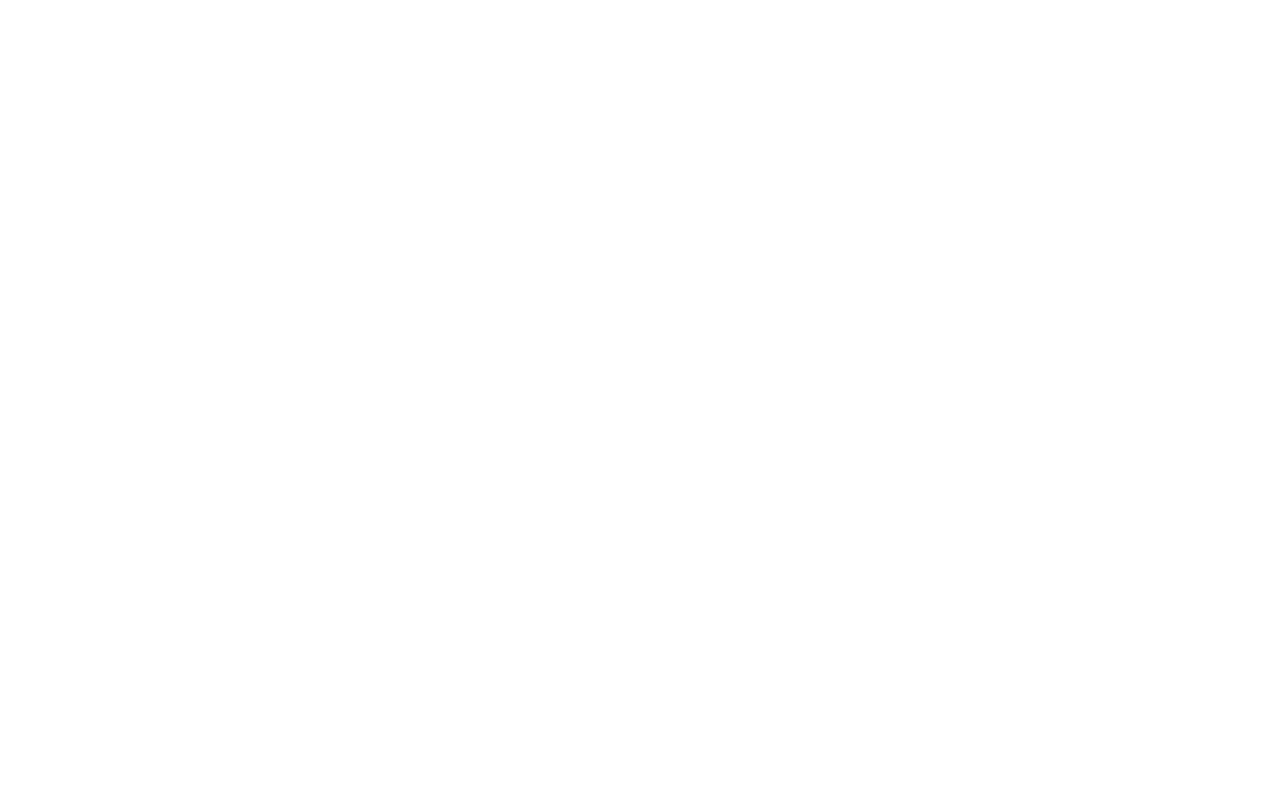
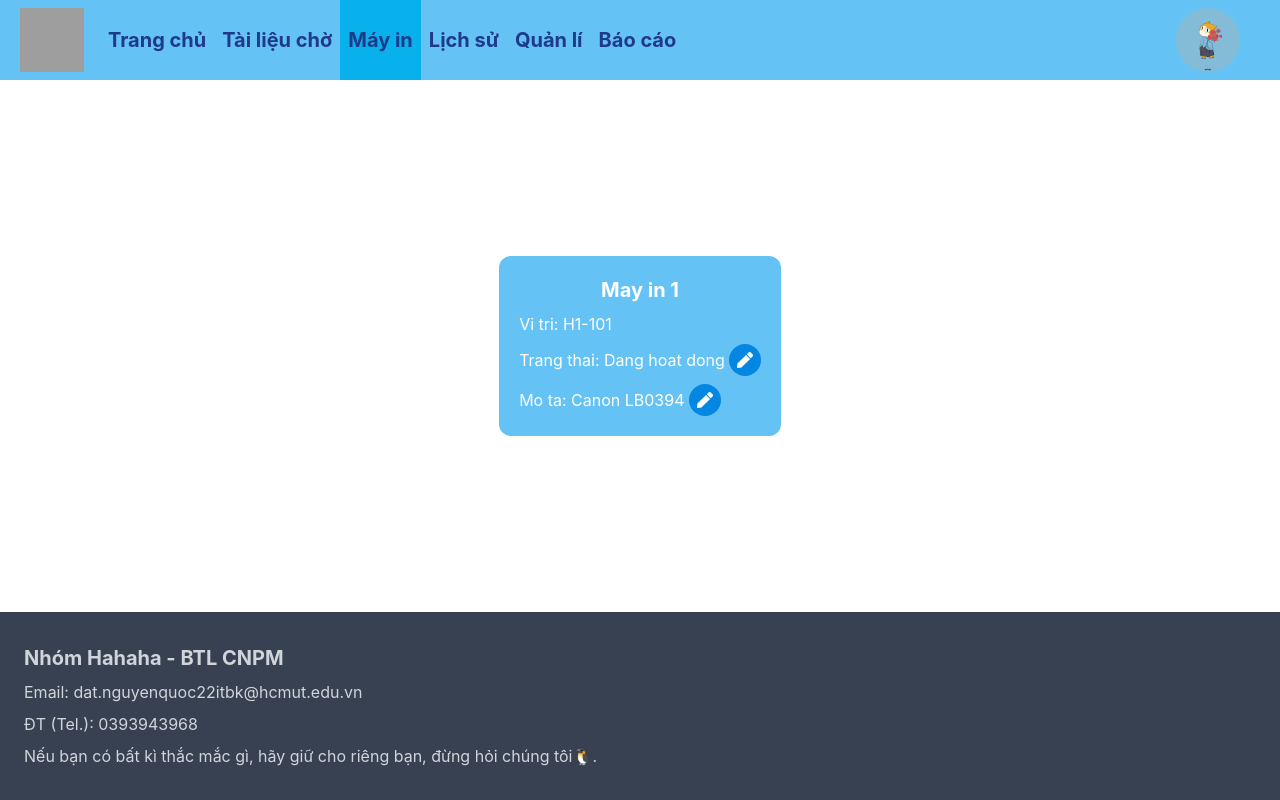
Before and after one commit to HienLe2004/hcmut-ssps-241, a React (Create React App) app in the folder frontend/: page /spso/printers/1 in a window 1280 px wide. Before the commit this address had no page. Built offline with nearby package versions, Linux system fonts and the light colour scheme; grey boxes are pictures that could not be loaded.

Commit message:
Update printer info page draft

```diff
--- a/frontend/src/App.js
+++ b/frontend/src/App.js
@@ -1,10 +1,8 @@
 import React from "react";
 import { BrowserRouter as Router, Routes, Route } from "react-router-dom";
 
-import Header from "./components/header";
 import { LoginPage } from "./pages/loginPage";
 import { HomePage } from "./pages/Student/HomePage";
-import { StudentHeader } from "./components/StudentHeader";
 import { StudentHomePage } from "./pages/Student/StudentHomePage";
 import { PrintDocument } from "./pages/Student/PrintDocument";
 import { SPSOHomePage } from "./pages/SPSO/SPSOHomePage";
@@ -15,6 +13,7 @@ import { ManagementPage } from "./pages/SPSO/ManagementPage/ManagementPage";
 import { ReportsPage } from "./pages/SPSO/ReportsPage/ReportsPage";
 import { PrintingHistory } from "./pages/Student/PrintingHistory";
 import { BuyPage } from "./pages/Student/BuyPage";
+import { PrinterInfoPage } from "./pages/SPSO/PrintersPage/PrinterInfoPage";
 
 
 function App() {
@@ -31,6 +30,7 @@ function App() {
       <Route path="/spso/homepage" element={<SPSOHomePage/>}/>
       <Route path="/spso/waiting-docs" element={<WaitingDocsPage/>}/>
       <Route path="/spso/printers" element={<PrintersPage/>}/>
+      <Route path="/spso/printers/:id" element={<PrinterInfoPage/>}/>
       <Route path="/spso/history" element={<SystemHistoryPage/>}/>
       <Route path="/spso/management" element={<ManagementPage/>}/>
       <Route path="/spso/reports" element={<ReportsPage/>}/>
--- /dev/null
+++ b/frontend/src/pages/SPSO/PrintersPage/PrinterInfoPage.jsx
@@ -0,0 +1,40 @@
+import { useParams } from "react-router-dom"
+import { SPSOHeader } from "../../../components/SPSOHeader";
+import { Footer } from "../../../components/footer";
+import { FaPen } from "react-icons/fa";
+
+export const PrinterInfoPage = () => {
+    const {id} = useParams();
+    return <div>
+        <div className="flex flex-col min-h-screen">
+            <SPSOHeader />
+            {/* {formOpen && <NewPrinterForm closeForm={() => setFormOpen(false)} submitForm={() => {setNotiOpen(true)}}/>}
+            {notiOpen && <Notification noti="Đã thêm máy in mới thành công!" closeNoti={() => {setNotiOpen(false)}}/>} */}
+            {/* Màn hình lớn */}
+            <div className="hidden md:flex flex-col flex-grow items-center justify-center w-full my-5">
+                {/* <PrintersTable printers={printers}/> */}
+                <div className="bg-blue-2 text-white flex flex-col p-5 rounded-xl gap-y-2">
+                    <p className="text-center font-bold text-xl">May in {id}</p>
+                    <p>Vi tri: H1-101</p>
+                    <div className="flex flex-row items-center gap-x-1">
+                        <p>Trang thai: Dang hoat dong</p>
+                        <div className="aspect-square w-8 rounded-full bg-blue-4 flex justify-center items-center">
+                            <FaPen/>
+                        </div>
+                    </div>
+                    <div className="flex flex-row items-center gap-x-1">
+                        <p>Mo ta: Canon LB0394</p>
+                        <div className="aspect-square w-8 rounded-full bg-blue-4 flex justify-center items-center">
+                            <FaPen/>
+                        </div>
+                    </div>
+                </div>
+            </div>
+            {/* Màn hình nhỏ */}
+            <div className="flex md:hidden flex-grow w-full">
+                {/* <PrintersTable printers={printers}/> */}
+            </div>
+            <Footer />
+        </div>
+    </div>
+}
--- a/frontend/src/pages/SPSO/PrintersPage/PrintersTable.jsx
+++ b/frontend/src/pages/SPSO/PrintersPage/PrintersTable.jsx
@@ -2,6 +2,7 @@ import { useState } from "react"
 import { FaPen } from "react-icons/fa";
 import { UpdatePrinterStatus } from "./UpdatePrinterSatus";
 import { Notification } from "../Notification";
+import { NavLink } from "react-router-dom";
 
 export const PrintersTable = ({printers}) => {
     const [updateOpen, setUpdateOpen] = useState(false);
@@ -22,7 +23,7 @@ export const PrintersTable = ({printers}) => {
             <tbody className="text-white">
                 {printers.map((printer, printerKey) => {
                     return <tr key={printerKey}>
-                        <td className="text-center"><a href="/spso/printers">{printer.name}</a></td>
+                        <td className="text-center"><NavLink to={`/spso/printers/${printer.name}`}>{printer.name}</NavLink></td>
                         <td className="text-center">{printer.description}</td>
                         <td className="text-center">{printer.start}</td>
                         <td>
--- a/frontend/src/pages/SPSO/WaitingDocsPage/WaitingDocsTable.jsx
+++ b/frontend/src/pages/SPSO/WaitingDocsPage/WaitingDocsTable.jsx
@@ -7,7 +7,7 @@ export const WaitingDocsTable = ({waitingDocs}) => {
     const [notiOpen, setNotiOpen] = useState(false);
     return <div className="w-full">
         {/* Màn hình lớn */}
-        <div className="hidden md:flex">
+        <div className="hidden md:flex justify-center">
         <table className="bg-blue-2 overflow-x-scroll max-w-full min-w-[800px]">
             <thead className="bg-blue-3">
                 <tr>
```
